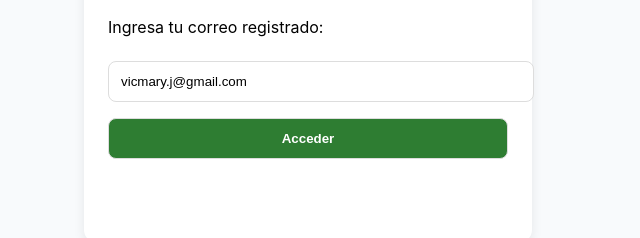
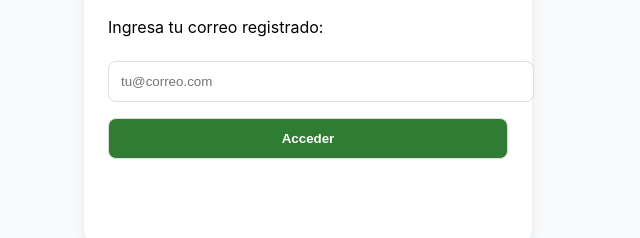
Before and after one commit to ALEXANDER1769/prueba4, a plain HTML site: page index.html in a window 1280 px wide. Shown: the part 176-414 px from the top of the page, 332-972 px from the left. Drawn offline with nearby package versions, Linux system fonts and the light colour scheme.

Commit message:
Add files via upload

```diff
--- a/index.html
+++ b/index.html
@@ -86,7 +86,10 @@
 <div id="login">
   <h2>🔐 Dashboard Ganadero</h2>
   <p>Ingresa tu correo registrado:</p>
-  <input type="email" id="email" placeholder="tu@correo.com" value="vicmary.j@gmail.com" />
+
+  <!-- ✔️ CORREGIDO AQUÍ -->
+  <input type="email" id="email" placeholder="tu@correo.com" autocomplete="off" />
+
   <button id="btnLogin">Acceder</button>
   <p id="msg" style="color:#d32f2f; min-height:1.2em;"></p>
 </div>
```
